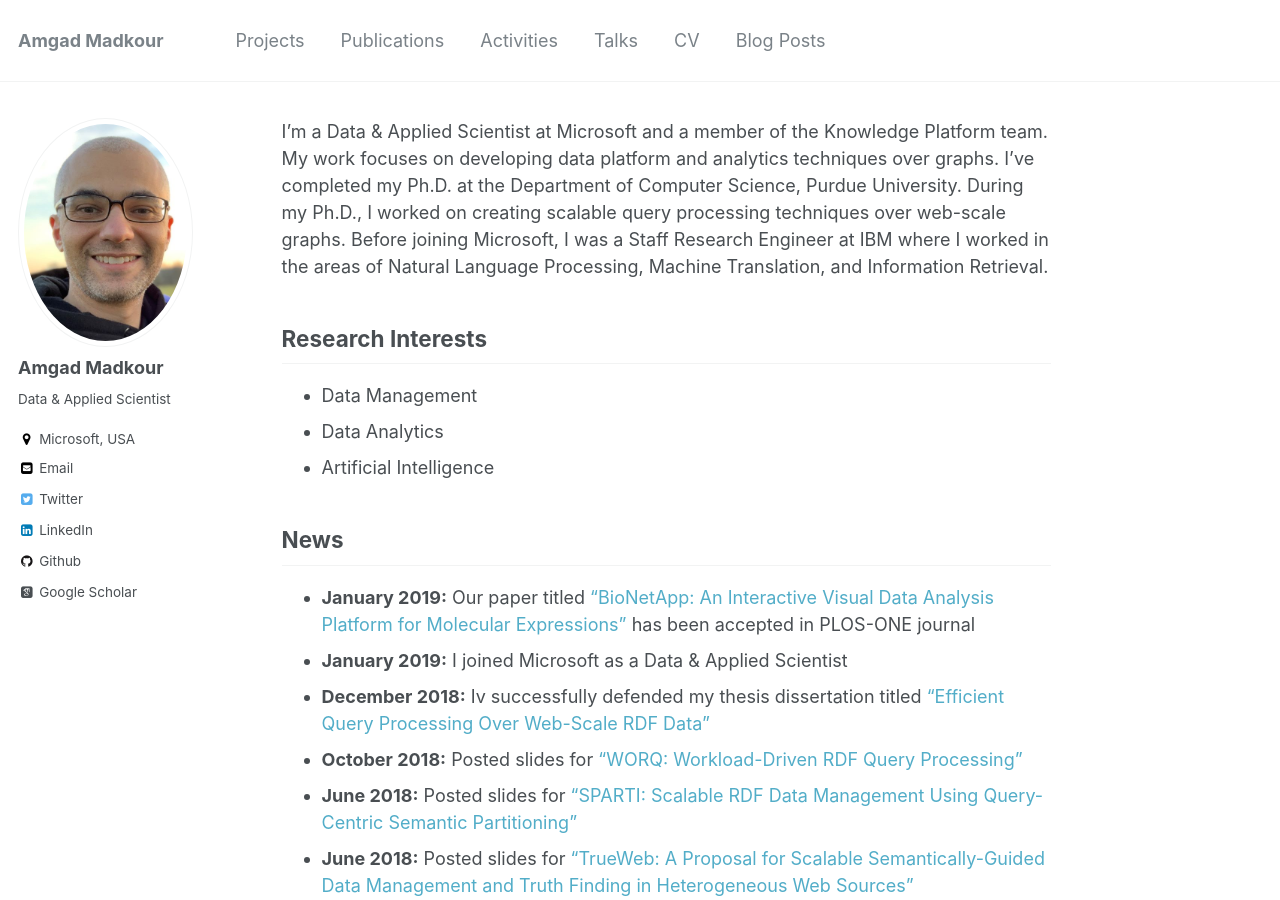
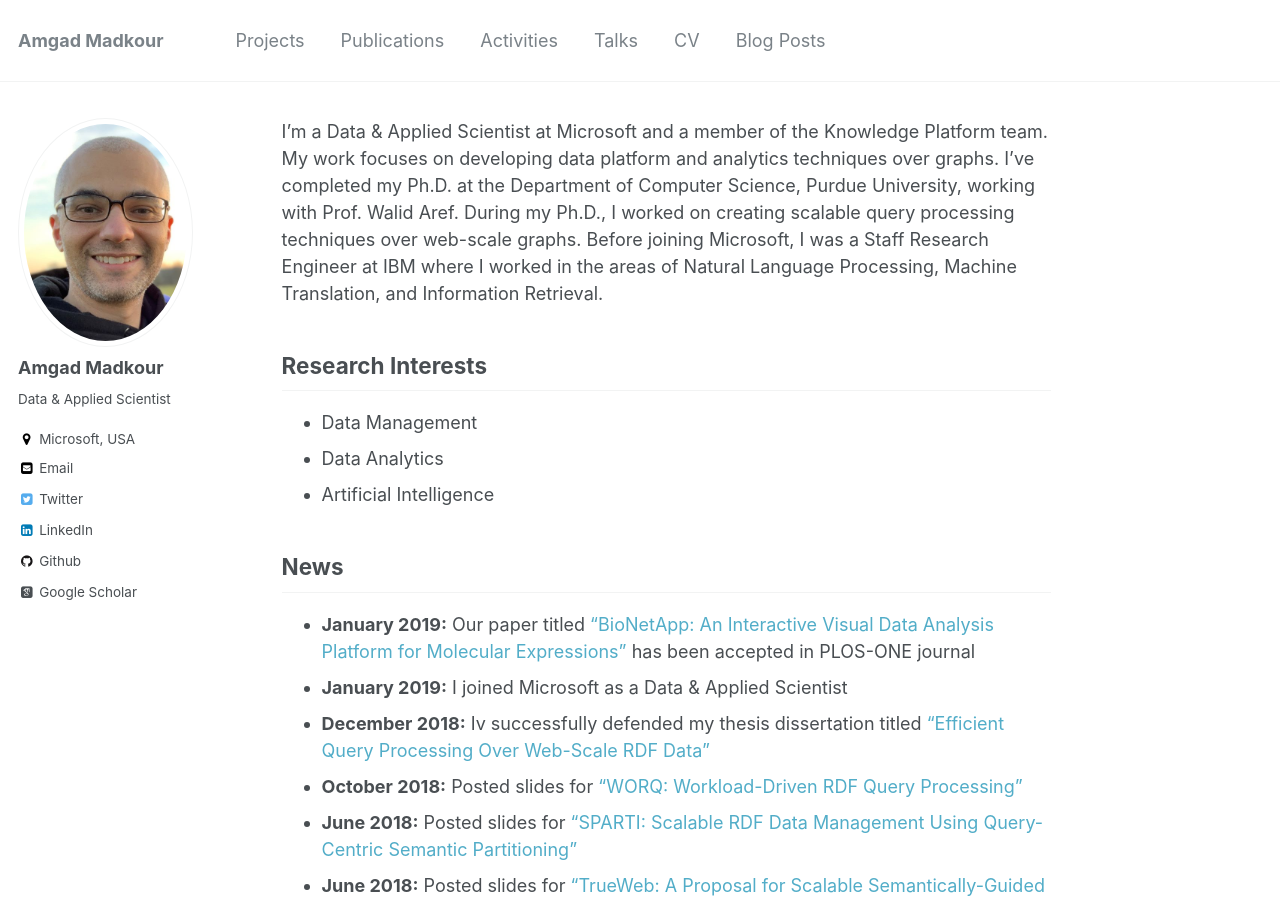
Before and after one commit to amgadmadkour/amgadmadkour.github.io, a Jekyll site: the page built from _pages/about.md, in a window 1280 px wide and 900 px high. Built offline with Jekyll 4.4.1, drawn with Linux system fonts in a browser that asks for light colours; some web fonts are replaced.

Commit message:
Update BIO

```diff
--- a/_pages/about.md
+++ b/_pages/about.md
@@ -7,7 +7,7 @@ redirect_from:
   - /about.html
 ---
 
-I’m a Data & Applied Scientist at Microsoft and a member of the Knowledge Platform team. My work focuses on developing data platform and analytics techniques over graphs. I’ve completed my Ph.D. at the Department of Computer Science, Purdue University. During my Ph.D., I worked on creating scalable query processing techniques over web-scale graphs. Before joining Microsoft, I was a Staff Research Engineer at IBM where I worked in the areas of Natural Language Processing, Machine Translation, and Information Retrieval.
+I’m a Data & Applied Scientist at Microsoft and a member of the Knowledge Platform team. My work focuses on developing data platform and analytics techniques over graphs. I’ve completed my Ph.D. at the Department of Computer Science, Purdue University, working with Prof. Walid Aref. During my Ph.D., I worked on creating scalable query processing techniques over web-scale graphs. Before joining Microsoft, I was a Staff Research Engineer at IBM where I worked in the areas of Natural Language Processing, Machine Translation, and Information Retrieval.
 
 ## Research Interests
 * Data Management
```
